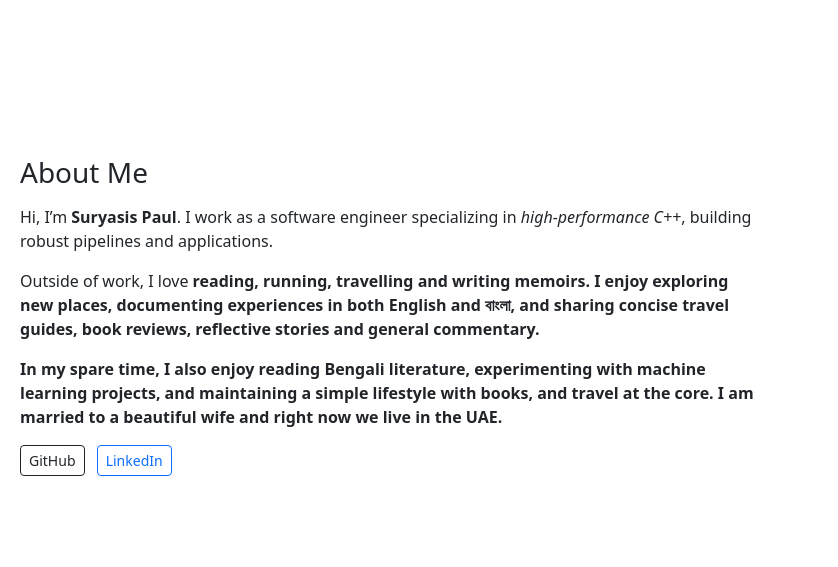
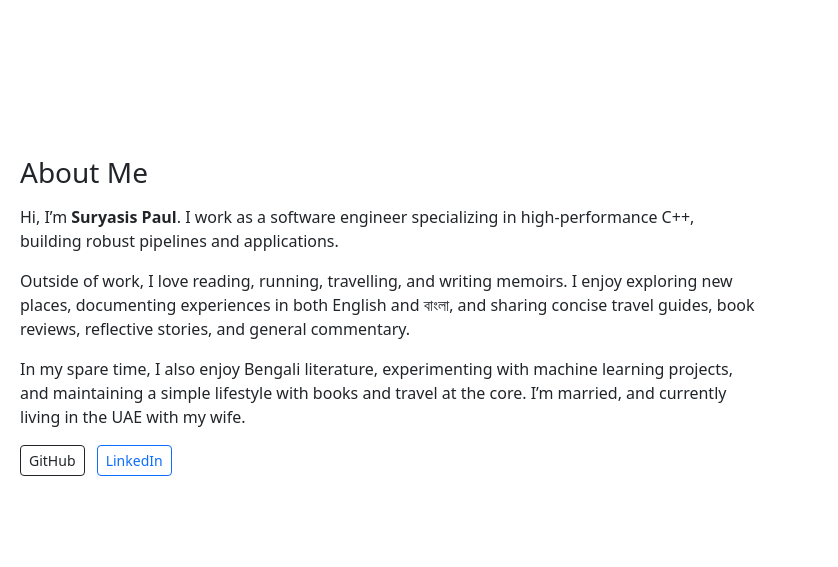
Before and after one commit to suryahub1994/suryasispaul.github.io, a plain HTML site: page about/index.html in a window 1280 px wide. Shown: the part 134-701 px from the top of the page, 442-1280 px from the left. Drawn offline with nearby package versions, Linux system fonts and the light colour scheme.

Commit message:
Update index.html -> Correcting about section

```diff
--- a/about/index.html
+++ b/about/index.html
@@ -15,8 +15,7 @@
 <li><a href="/" >Home</a></li>
 </ul>
 </div>
-  <!-- About Me Section -->
-<section id="about" class="py-5">
+  <section id="about" class="py-5">
   <div class="container">
     <div class="row g-4 align-items-center">
       <!-- Picture -->
@@ -29,17 +28,17 @@
         <h2 class="h3 mb-3">About Me</h2>
         <p>
           Hi, I’m <strong>Suryasis Paul</strong>. I work as a software engineer specializing in
-          <em>high-performance C++</em>, building robust pipelines and applications.
+          high-performance C++, building robust pipelines and applications.
         </p>
         <p>
-          Outside of work, I love <strong>reading<strong>, <strong>running<strong>, <strong>travelling</strong> and writing <strong>memoirs</strong>.
+          Outside of work, I love reading, running, travelling, and writing memoirs.
           I enjoy exploring new places, documenting experiences in both English and বাংলা,
-          and sharing concise travel guides, book reviews, reflective stories and general commentary.
+          and sharing concise travel guides, book reviews, reflective stories, and general commentary.
         </p>
         <p>
-          In my spare time, I also enjoy <strong>reading Bengali literature</strong>, experimenting with
-          <strong>machine learning projects</strong>, and maintaining a simple lifestyle with
-          books, and travel at the core. I am married to a beautiful wife and right now we live in the <strong>UAE</strong>.
+          In my spare time, I also enjoy Bengali literature, experimenting with
+          machine learning projects, and maintaining a simple lifestyle with
+          books and travel at the core. I’m married, and currently living in the UAE with my wife.
         </p>
         <ul class="list-inline mt-3">
           <li class="list-inline-item">
@@ -47,7 +46,7 @@
                class="btn btn-outline-dark btn-sm">GitHub</a>
           </li>
           <li class="list-inline-item">
-            <a href="https://www.linkedin.com/in/suryasis-paul/" target="_blank"
+            <a href="https://www.linkedin.com/in/suryasishirokpauldev/" target="_blank"
                class="btn btn-outline-primary btn-sm">LinkedIn</a>
           </li>
         </ul>
```
